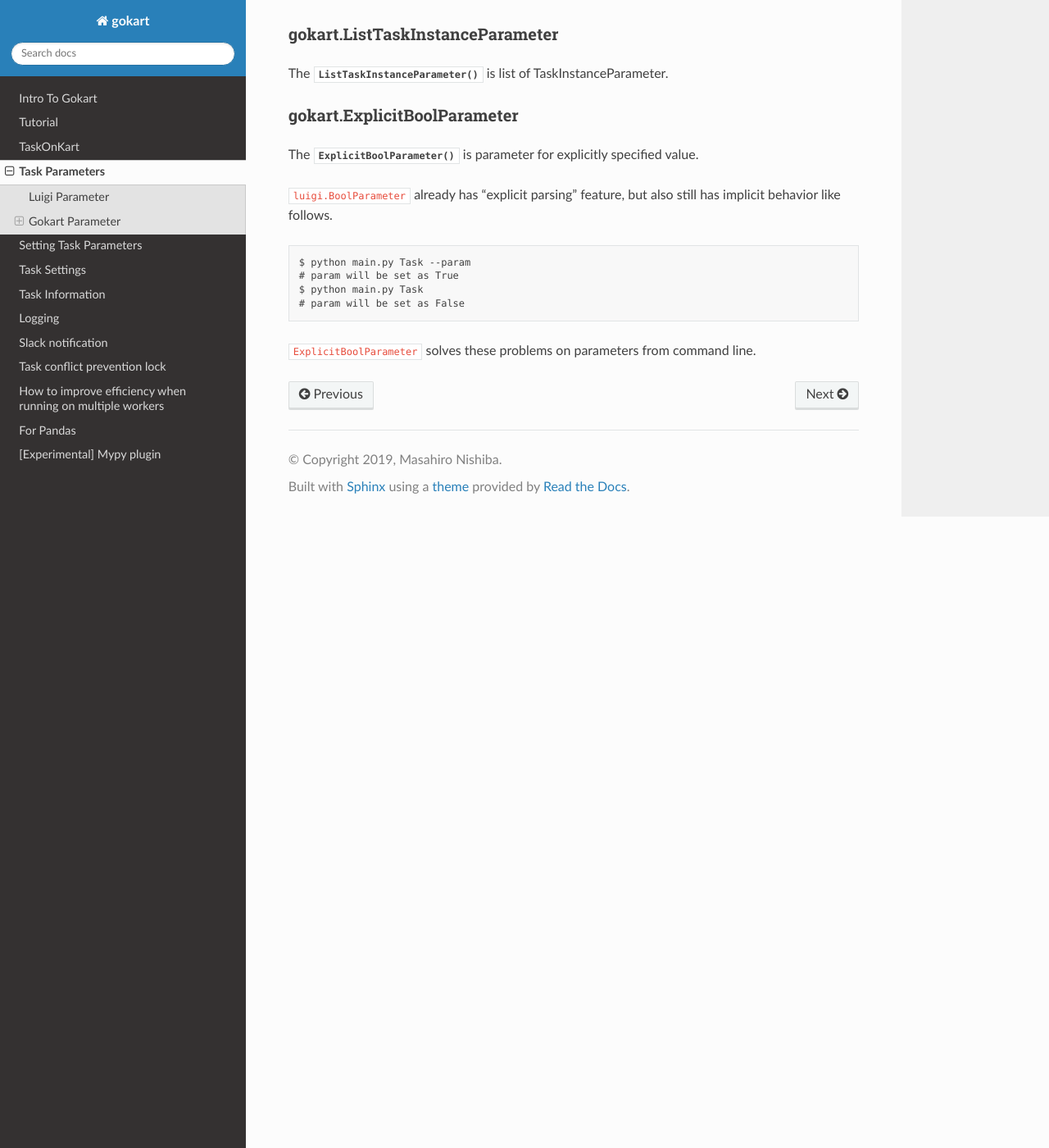
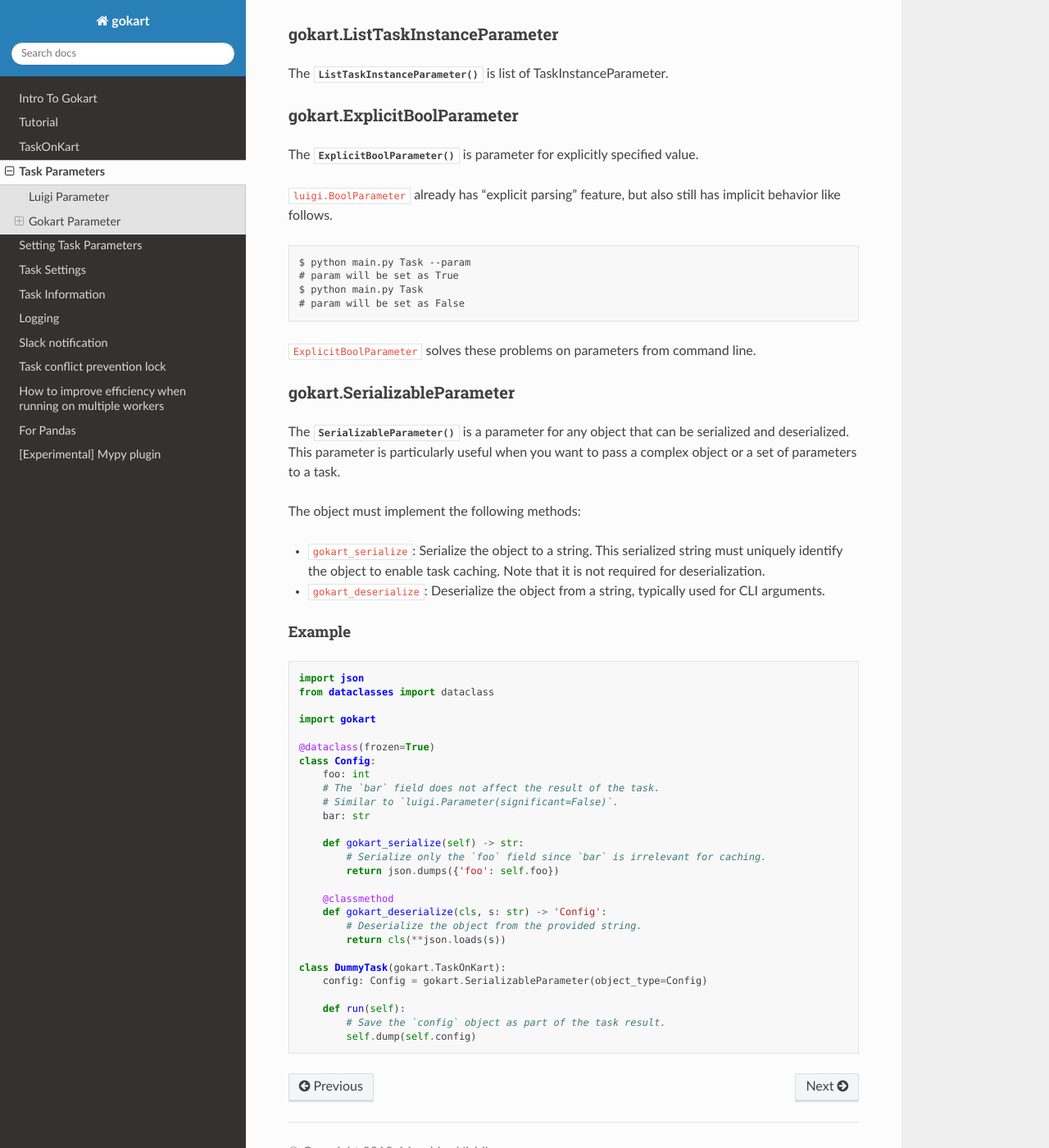
Before and after one commit to m3dev/gokart, a Sphinx documentation site: the page built from docs/task_parameters.rst, in a window 1280 px wide and 1400 px high, scrolled down 1084 px. Shown: the whole window at 82% size. Built offline with Sphinx 7.4.7 and the Read the Docs theme 3.1.0, drawn with Linux system fonts in a browser that asks for light colours; pages that are not in the unit, such as notebooks, are missing from menus; the version number is read from the project's files by our own code.

Commit message:
docs: add description about gokart.SerializableParameter

```diff
--- a/docs/task_parameters.rst
+++ b/docs/task_parameters.rst
@@ -79,3 +79,49 @@ The :func:`~gokart.parameter.ExplicitBoolParameter` is parameter for explicitly
     # param will be set as False
 
 ``ExplicitBoolParameter`` solves these problems on parameters from command line.
+
+
+gokart.SerializableParameter
+----------------------------
+
+The :func:`~gokart.parameter.SerializableParameter` is a parameter for any object that can be serialized and deserialized.
+This parameter is particularly useful when you want to pass a complex object or a set of parameters to a task.
+
+The object must implement the following methods:
+
+- ``gokart_serialize``: Serialize the object to a string. This serialized string must uniquely identify the object to enable task caching.
+  Note that it is not required for deserialization.
+- ``gokart_deserialize``: Deserialize the object from a string, typically used for CLI arguments.
+
+Example
+^^^^^^^
+
+.. code-block:: python
+
+    import json
+    from dataclasses import dataclass
+
+    import gokart
+
+    @dataclass(frozen=True)
+    class Config:
+        foo: int
+        # The `bar` field does not affect the result of the task.
+        # Similar to `luigi.Parameter(significant=False)`.
+        bar: str
+
+        def gokart_serialize(self) -> str:
+            # Serialize only the `foo` field since `bar` is irrelevant for caching.
+            return json.dumps({'foo': self.foo})
+
+        @classmethod
+        def gokart_deserialize(cls, s: str) -> 'Config':
+            # Deserialize the object from the provided string.
+            return cls(**json.loads(s))
+
+    class DummyTask(gokart.TaskOnKart):
+        config: Config = gokart.SerializableParameter(object_type=Config)
+
+        def run(self):
+            # Save the `config` object as part of the task result.
+            self.dump(self.config)
```
